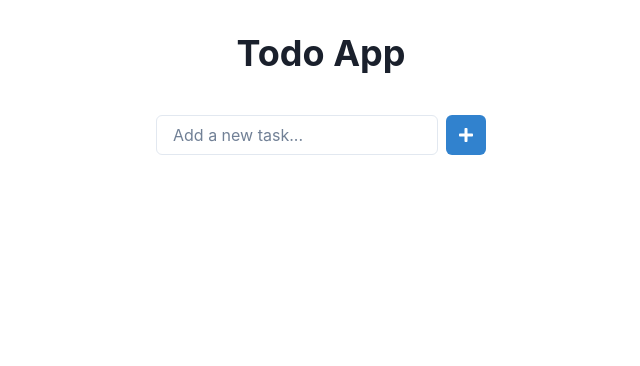
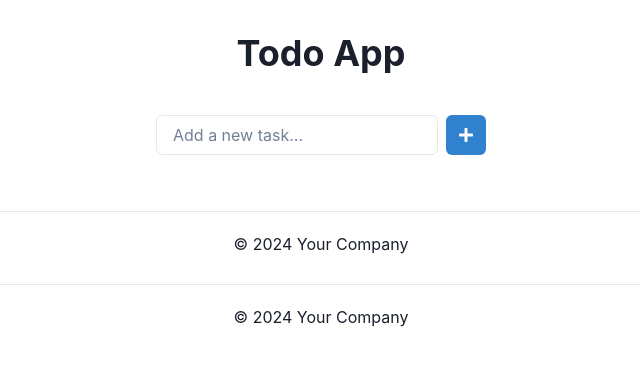
Before and after one commit to GPT-Engineer-App-Dev/mockify-me-46, a React (Vite) app: page / in a window 1280 px wide. Shown: the top 366 px of the page, without its empty margins (319-959 px from the left). Built offline with nearby package versions, Linux system fonts and the light colour scheme.

Commit message:
A new `Footer` component has been created and added to the bottom of the `Index` page.
add footer

```diff
--- /dev/null
+++ b/src/components/Footer.jsx
@@ -0,0 +1,10 @@
+import React from "react";
+import { Box } from "@chakra-ui/react";
+
+const Footer = () => (
+  <Box as="footer" width="full" p={5} textAlign="center" borderTopWidth="1px">
+    © 2024 Your Company
+  </Box>
+);
+
+export default Footer;
--- a/src/pages/Index.jsx
+++ b/src/pages/Index.jsx
@@ -1,5 +1,6 @@
 import React, { useState } from "react";
-import { Box, Heading, Input, Button, List, ListItem, ListIcon, VStack, HStack, IconButton, useToast } from "@chakra-ui/react";
+import { Box, Heading, Input, List, ListItem, VStack, HStack, IconButton, useToast } from "@chakra-ui/react";
+import Footer from "../components/Footer";
 import { FaPlus, FaTrash } from "react-icons/fa";
 
 const Index = () => {
@@ -52,6 +53,8 @@ const Index = () => {
           </ListItem>
         ))}
       </List>
+      <Footer />
+      <Footer />
     </VStack>
   );
 };
```
